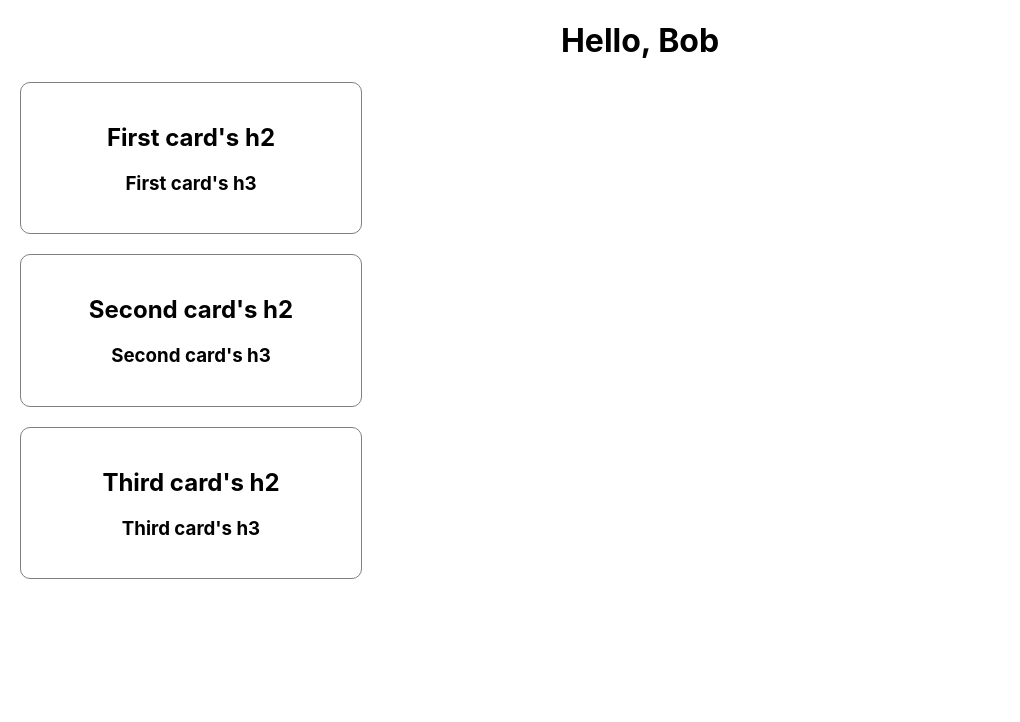
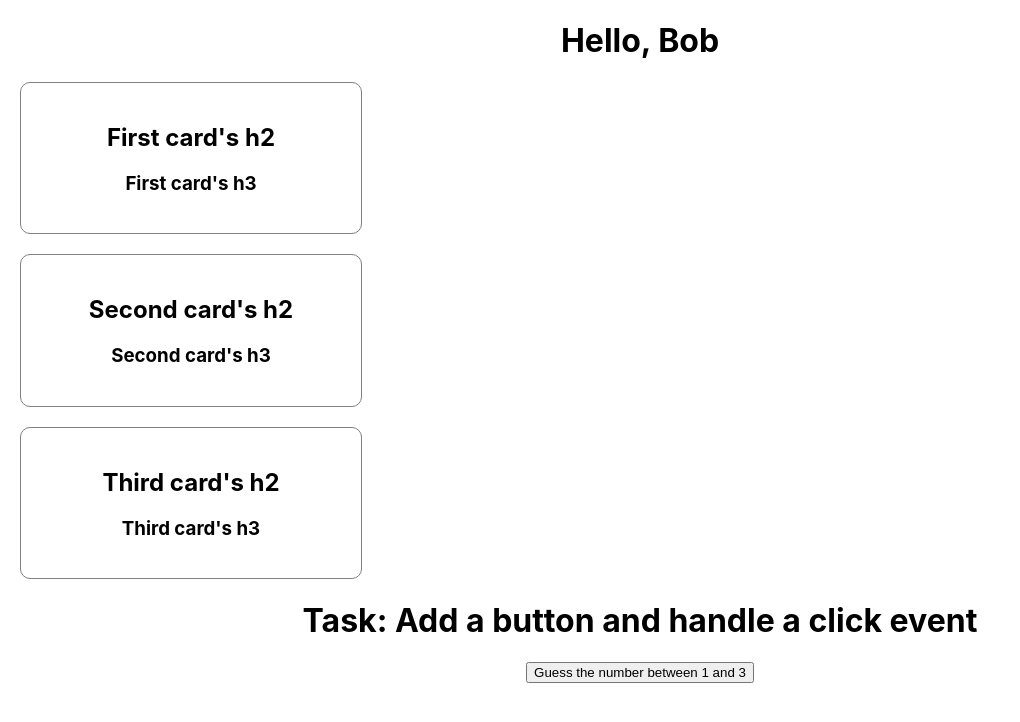
Before and after one commit to fradjibrahim/Meta-Front-End-Developer, a React (Create React App) app in the folder course5/: page / in a window 1280 px wide. Shown: the top 722 px of the page, without its empty margins (0-1020 px from the left). Built offline with nearby package versions, Linux system fonts and the light colour scheme.

Commit message:
exercice dynamic events

```diff
--- a/course5/src/App.js
+++ b/course5/src/App.js
@@ -2,12 +2,20 @@ import Heading from "./Heading";
 import Card from "./Card";
 import "./App.css"
 function App() {
+    function handleClick() {
+        let randomNum = Math.floor(Math.random() * 3) + 1;
+        console.log(randomNum);
+        let userInput = prompt('type a number');
+        alert(`Computer number: ${randomNum}, Your guess: ${userInput}`);
+    }
     return (
         <div className="App">
             <Heading firstName="Bob"/>
             <Card h2="First card's h2" h3="First card's h3" />
             <Card h2="Second card's h2" h3="Second card's h3" />
             <Card h2="Third card's h2" h3="Third card's h3"/>
+            <h1>Task: Add a button and handle a click event</h1>
+            <button onClick={handleClick}>Guess the number between 1 and 3</button>
         </div>
     );
 };
```
